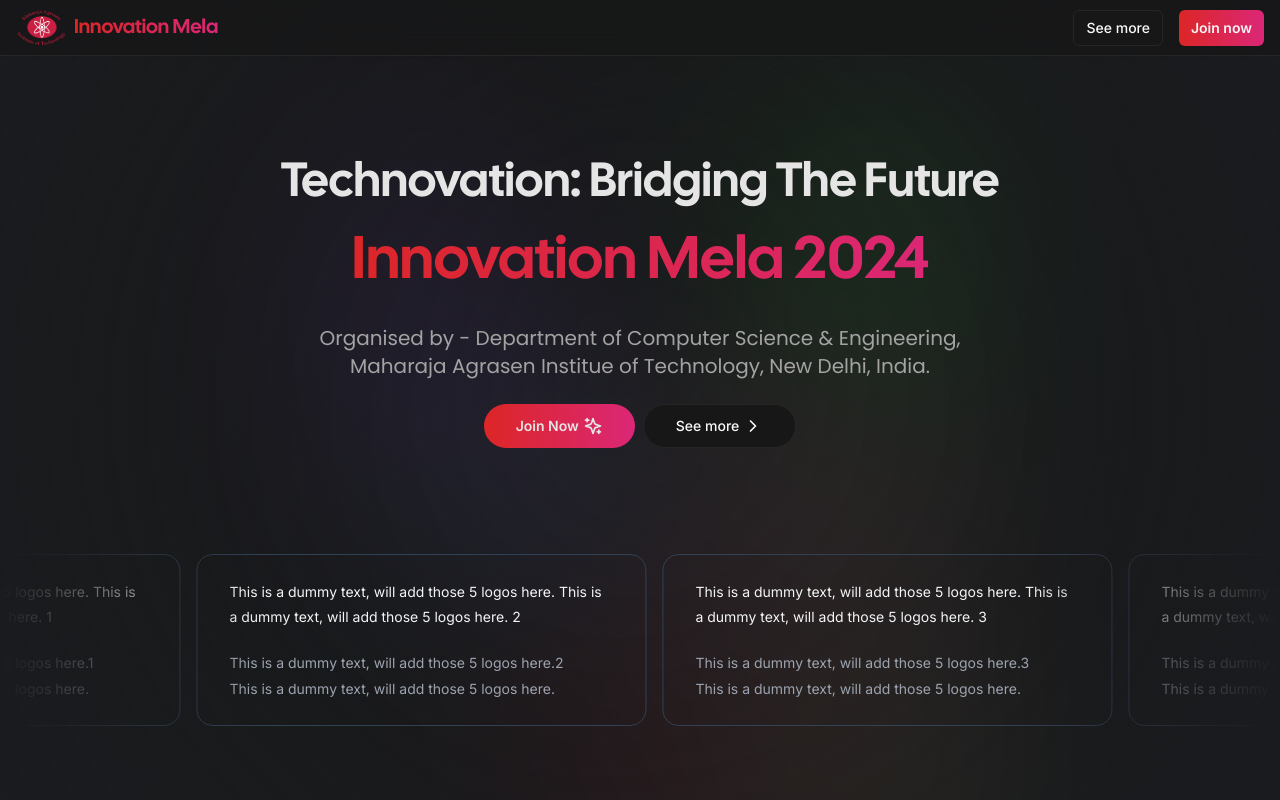
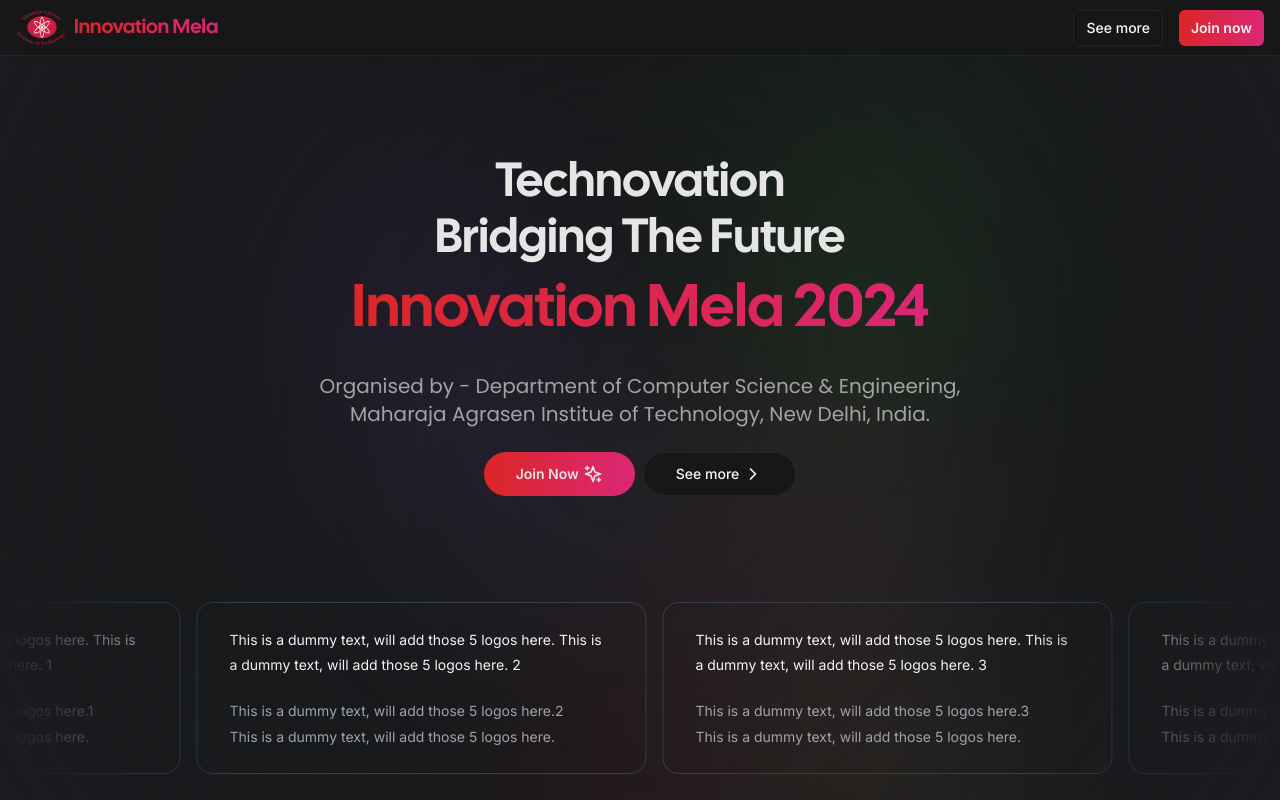
Before and after one commit to tanayvaswani/mait-innovation-mela, a Next.js app: page / in a window 1280 px wide. Shown: the top 800 px of the page. Built offline with nearby package versions, Linux system fonts and the light colour scheme.

Commit message:
chore: changes

```diff
--- a/app/(home)/page.tsx
+++ b/app/(home)/page.tsx
@@ -26,11 +26,15 @@
           headingFont.className
         )}
       >
-        <h1 className="text-3xl md:text-5xl text-center text-neutral-200 mb-4 md:mb-6">
-          Technovation: Bridging The Future
+        <h1 className="text-4xl md:text-5xl text-center text-neutral-200 mb-2">
+          Technovation
         </h1>
 
-        <div className="text-3xl md:text-6xl text-center text-transparent bg-clip-text bg-gradient-to-r from-red-600 to-pink-600 px-4 pb-4 w-fit">
+        <h1 className="text-4xl md:text-5xl text-center text-neutral-200 mb-4 md:mb-4">
+          Bridging The Future
+        </h1>
+
+        <div className="text-4xl md:text-6xl text-center text-transparent bg-clip-text bg-gradient-to-r from-red-600 to-pink-600 px-4 pb-4 w-fit">
           Innovation Mela 2024
         </div>
 
```
